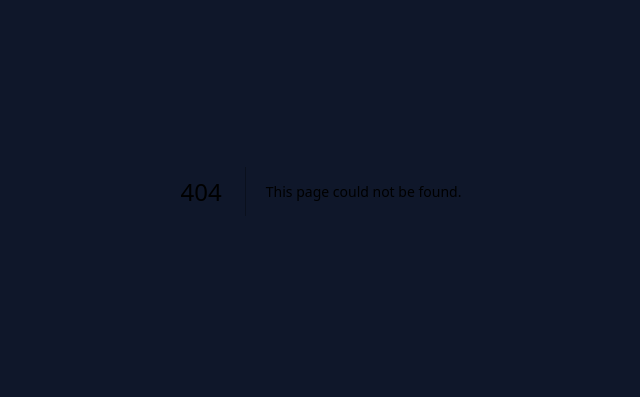
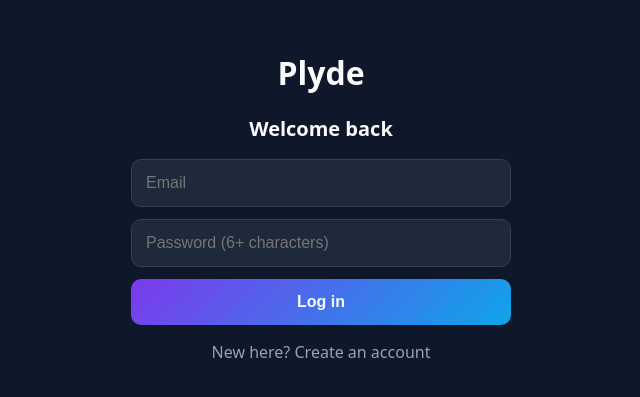
Before and after one commit to ameer528/Plyde, a Next.js app: page /login in a window 1280 px wide. Before the commit this address had no page. Shown: the part 209-606 px from the top of the page, without its empty margins (319-959 px from the left). Built offline with nearby package versions, Linux system fonts and the light colour scheme; no server answers.

Commit message:
Implement login and signup functionality

```diff
--- /dev/null
+++ b/app/login/page.js
@@ -0,0 +1,154 @@
+"use client";
+
+import { useState, useEffect } from "react";
+import { supabase } from "../supabase";
+
+const box = {
+  width: "100%",
+  padding: "14px",
+  marginBottom: "12px",
+  borderRadius: "10px",
+  border: "1px solid #334155",
+  background: "#1E293B",
+  color: "#F8FAFC",
+  fontSize: "16px",
+  boxSizing: "border-box",
+};
+
+const button = {
+  width: "100%",
+  padding: "14px",
+  borderRadius: "10px",
+  border: "none",
+  background: "linear-gradient(135deg, #7C3AED, #0EA5E9)",
+  color: "#F8FAFC",
+  fontSize: "16px",
+  fontWeight: 600,
+  cursor: "pointer",
+};
+
+export default function LoginPage() {
+  const [mode, setMode] = useState("login");
+  const [email, setEmail] = useState("");
+  const [password, setPassword] = useState("");
+  const [message, setMessage] = useState("");
+  const [user, setUser] = useState(null);
+  const [loading, setLoading] = useState(false);
+
+  useEffect(() => {
+    supabase.auth.getSession().then(({ data }) => {
+      setUser(data.session ? data.session.user : null);
+    });
+    const { data: listener } = supabase.auth.onAuthStateChange(
+      (_event, session) => {
+        setUser(session ? session.user : null);
+      }
+    );
+    return () => listener.subscription.unsubscribe();
+  }, []);
+
+  async function handleSubmit(e) {
+    e.preventDefault();
+    setLoading(true);
+    setMessage("");
+
+    if (mode === "signup") {
+      const { data, error } = await supabase.auth.signUp({ email, password });
+      if (error) {
+        setMessage(error.message);
+      } else if (!data.session) {
+        setMessage("Account created. Check your email to confirm it, then log in.");
+      }
+    } else {
+      const { error } = await supabase.auth.signInWithPassword({
+        email,
+        password,
+      });
+      if (error) setMessage(error.message);
+    }
+    setLoading(false);
+  }
+
+  async function handleSignOut() {
+    await supabase.auth.signOut();
+    setMessage("");
+  }
+
+  return (
+    <main
+      style={{
+        minHeight: "100vh",
+        background: "#0F172A",
+        color: "#F8FAFC",
+        display: "flex",
+        alignItems: "center",
+        justifyContent: "center",
+        padding: "24px",
+      }}
+    >
+      <div style={{ width: "100%", maxWidth: "380px" }}>
+        <h1 style={{ textAlign: "center", marginTop: 0 }}>Plyde</h1>
+
+        {user ? (
+          <div style={{ textAlign: "center" }}>
+            <p style={{ color: "#94A3B8" }}>You are logged in as</p>
+            <p style={{ fontWeight: 600, wordBreak: "break-all" }}>
+              {user.email}
+            </p>
+            <button style={button} onClick={handleSignOut}>
+              Sign out
+            </button>
+          </div>
+        ) : (
+          <form onSubmit={handleSubmit}>
+            <h2 style={{ textAlign: "center", fontSize: "20px" }}>
+              {mode === "signup" ? "Create your account" : "Welcome back"}
+            </h2>
+            <input
+              style={box}
+              type="email"
+              placeholder="Email"
+              value={email}
+              onChange={(e) => setEmail(e.target.value)}
+              required
+            />
+            <input
+              style={box}
+              type="password"
+              placeholder="Password (6+ characters)"
+              value={password}
+              onChange={(e) => setPassword(e.target.value)}
+              minLength={6}
+              required
+            />
+            <button style={button} type="submit" disabled={loading}>
+              {loading
+                ? "Please wait..."
+                : mode === "signup"
+                ? "Sign up"
+                : "Log in"}
+            </button>
+            {message && (
+              <p style={{ color: "#F59E0B", textAlign: "center" }}>{message}</p>
+            )}
+            <p
+              style={{
+                textAlign: "center",
+                color: "#94A3B8",
+                cursor: "pointer",
+              }}
+              onClick={() => {
+                setMode(mode === "signup" ? "login" : "signup");
+                setMessage("");
+              }}
+            >
+              {mode === "signup"
+                ? "Already have an account? Log in"
+                : "New here? Create an account"}
+            </p>
+          </form>
+        )}
+      </div>
+    </main>
+  );
+        }
```
